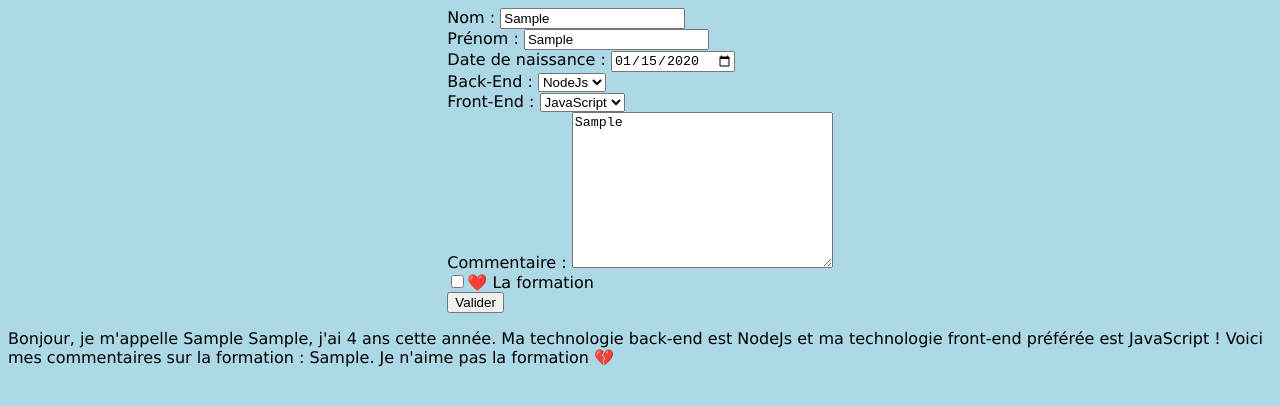
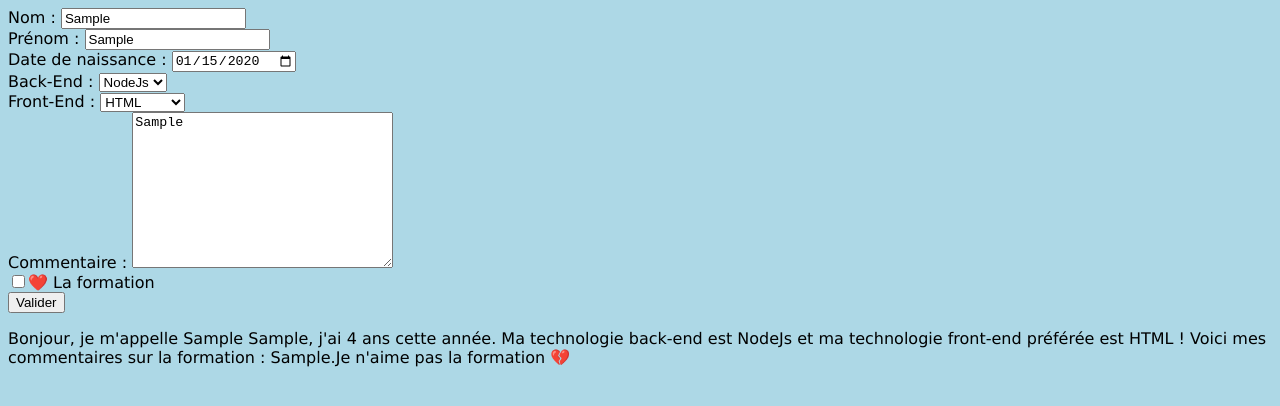
Before and after one commit to YousLa/React_Exercices, a React (Vite) app: page / in a window 1280 px wide. Both pictures are taken after typing "Sample", "Sample", "2020-01-15", "Sample" into the empty fields and a click on the input "Valider". Shown: the top 406 px of the page. Built offline with nearby package versions, Linux system fonts and the light colour scheme.

Commit message:
Exercice 7 | Done

```diff
--- a/package.json
+++ b/package.json
@@ -11,7 +11,8 @@
   },
   "dependencies": {
     "react": "^18.2.0",
-    "react-dom": "^18.2.0"
+    "react-dom": "^18.2.0",
+    "react-hook-form": "^7.49.3"
   },
   "devDependencies": {
     "@types/react": "^18.2.43",
--- a/src/App.jsx
+++ b/src/App.jsx
@@ -6,6 +6,7 @@ import Product from './components/Exercice_3/Exercice_3'
 import Compteur from './components/Exercice_4/Exercice_4'
 import Exercice4 from './components/Exercice_4/Correction_04/Exercice4'
 import Form from './components/Exercice_6/Exercice_6'
+import Form2 from './components/Exercice_7/Exercice_7'
 
 function App() {
 
@@ -36,8 +37,10 @@ function App() {
         {/* Exercice 5 */}
 
         {/* Exercice 6 - Formulaire */}
-        <Form />
+        {/* <Form /> */}
 
+        {/* Exercice 7 - Formulaire React Hook Form */}
+        <Form2 />
 
       </div>
     </>
--- /dev/null
+++ b/src/components/Exercice_7/Exercice_7.jsx
@@ -0,0 +1,100 @@
+import { useForm } from "react-hook-form";
+import { useState } from "react";
+import "./style.css";
+
+const Form2 = () => {
+    const {
+        register,
+        handleSubmit,
+        formState: { errors },
+        watch
+    } = useForm();
+
+    const [submitted, setSubmitted] = useState(false);
+
+    const onSubmit = (data) => {
+        console.log(data);
+        setSubmitted(true);
+    };
+
+    const calculateAge = (birthdate) => {
+        const today = new Date();
+        const birthDate = new Date(birthdate);
+        let age = today.getFullYear() - birthDate.getFullYear();
+        const monthDiff = today.getMonth() - birthDate.getMonth();
+        if (monthDiff < 0 || (monthDiff === 0 && today.getDate() < birthDate.getDate())) {
+            age--;
+        }
+        return age;
+    };
+
+    const watchFields = watch(["firstname", "lastname", "birthdate", "backend", "frontend", "comment", "like"]);
+
+    return (
+        <form onSubmit={handleSubmit(onSubmit)}>
+            <div>
+                <label htmlFor="firstname">Nom : </label>
+                <input type="text" {...register("firstname")} />
+            </div>
+
+            <div>
+                <label htmlFor="lastname">Prénom : </label>
+                <input type="text" {...register("lastname")} />
+            </div>
+
+            <div>
+                <label htmlFor="birthdate">Date de naissance : </label>
+                <input type="date" {...register("birthdate")} />
+            </div>
+
+            <div>
+                <label htmlFor="backend">Back-End : </label>
+                <select {...register("backend")}>
+                    <option value="NodeJs">NodeJs</option>
+                    <option value="C#">C#</option>
+                    <option value="Java">Java</option>
+                    <option value="PHP">PHP</option>
+                    <option value="Python">Python</option>
+                </select>
+            </div>
+
+            <div>
+                <label htmlFor="frontend">Front-End : </label>
+                <select {...register("frontend")}>
+                    <option value="HTML">HTML</option>
+                    <option value="CSS">CSS</option>
+                    <option value="JavaScript">JavaScript</option>
+                    <option value="React">React</option>
+                    <option value="Vue">Vue</option>
+                </select>
+            </div>
+
+            <div>
+                <label htmlFor="comment">Commentaire : </label>
+                <textarea {...register("comment")} cols="30" rows="10"></textarea>
+            </div>
+
+            <div>
+                <input type="checkbox" {...register("like")} />
+                <label>❤️ La formation</label>
+            </div>
+
+            <div>
+                <input type="submit" value="Valider" />
+            </div>
+
+            {submitted && (
+                <div>
+                    <p>
+                        Bonjour, je m'appelle {watchFields[0]} {watchFields[1]}, j'ai {calculateAge(watchFields[2])} ans cette année.
+                        Ma technologie back-end est {watchFields[3]} et ma technologie front-end préférée est {watchFields[4]} !
+                        Voici mes commentaires sur la formation : {watchFields[5]}.
+                        {watchFields[6] ? (<span>J'aime trop la formation ❤️</span>) : (<span>Je n'aime pas la formation 💔</span>)}
+                    </p>
+                </div>
+            )}
+        </form>
+    );
+}
+
+export default Form2;
```
Also changed, not shown: src/components/Exercice_7/Enoncé.png (added), src/components/Exercice_7/style.css (added), 1 other file (tests, documents, lock files or other folders).
